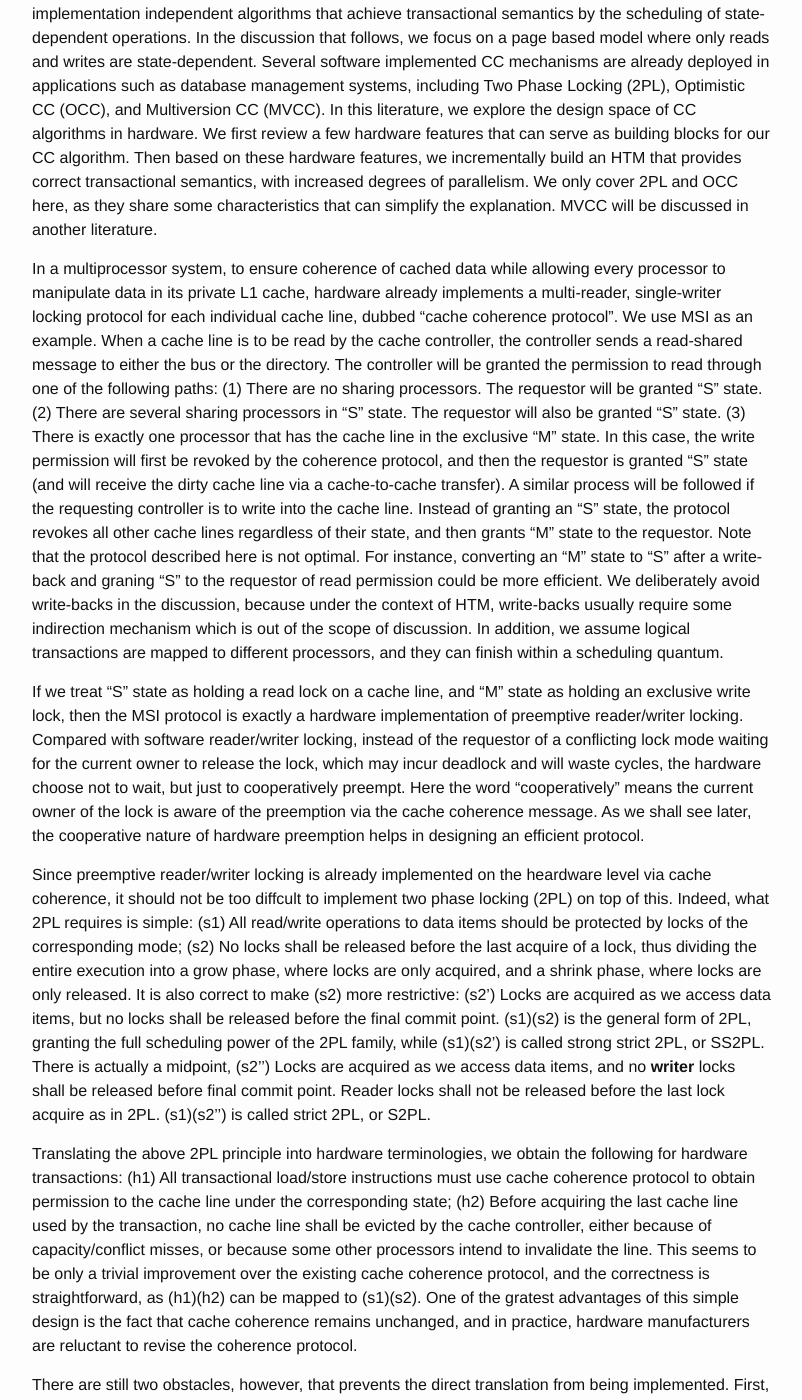
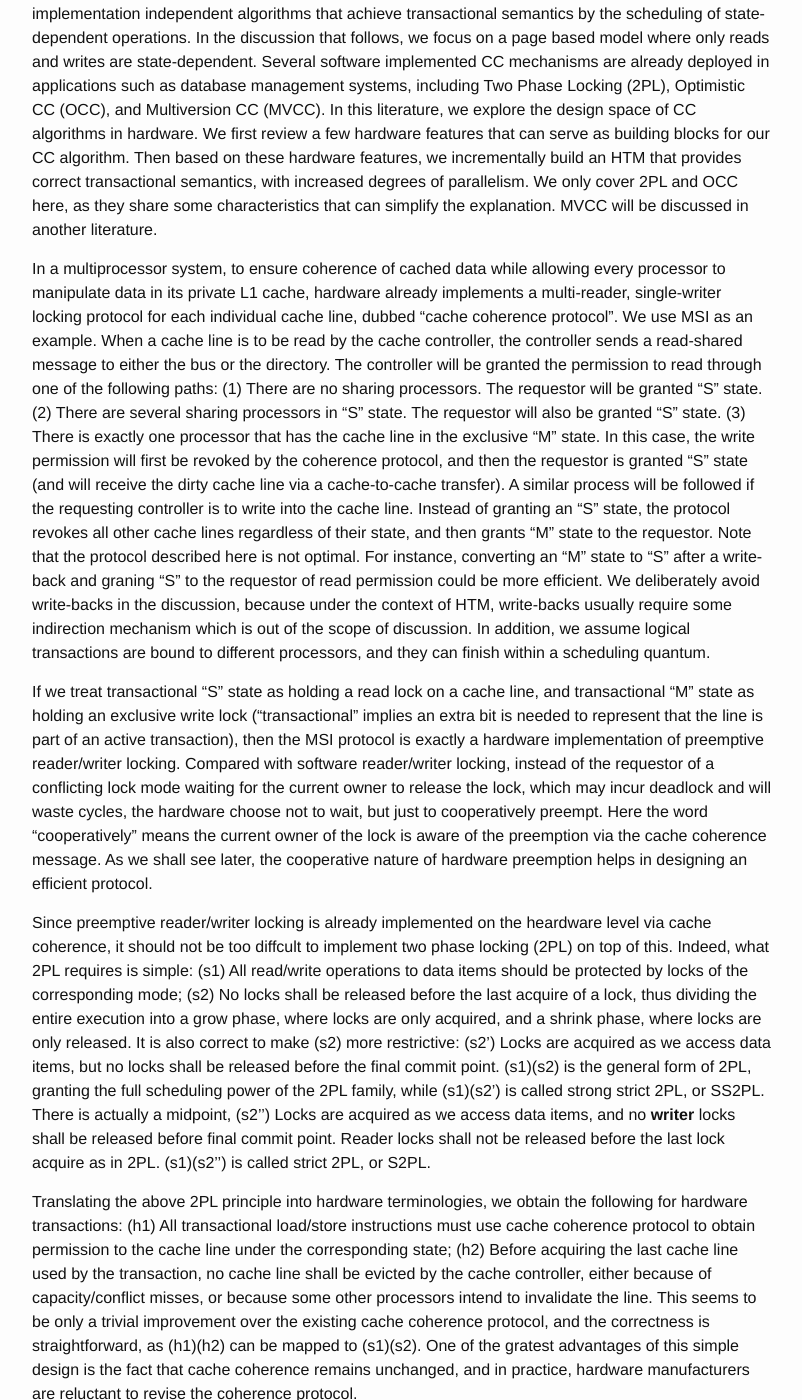
Before and after one commit to wangziqi2013/wangziqi2013.github.io, a Jekyll site: the page built from _posts/2018-03-18-HTM-Hardware-2PL-and-OCC.markdown, in a window 1280 px wide and 1400 px high, scrolled down 330 px. Shown: the whole window, without its empty margins (238-1040 px from the left). Built offline with Jekyll 4.4.1, drawn with Linux system fonts in a browser that asks for light colours; some of the changed text lies outside the part shown.

Commit message:
Small changes

```diff
--- a/_posts/2018-03-18-HTM-Hardware-2PL-and-OCC.markdown
+++ b/_posts/2018-03-18-HTM-Hardware-2PL-and-OCC.markdown
@@ -29,10 +29,11 @@ if the requesting controller is to write into the cache line. Instead of grantin
 lines regardless of their state, and then grants "M" state to the requestor. Note that the protocol described here is not optimal.
 For instance, converting an "M" state to "S" after a write-back and graning "S" to the requestor of read permission could be more
 efficient. We deliberately avoid write-backs in the discussion, because under the context of HTM, write-backs usually require some
-indirection mechanism which is out of the scope of discussion. In addition, we assume logical transactions are mapped to different
+indirection mechanism which is out of the scope of discussion. In addition, we assume logical transactions are bound to different
 processors, and they can finish within a scheduling quantum.
 
-If we treat "S" state as holding a read lock on a cache line, and "M" state as holding an exclusive write lock, then the MSI
+If we treat transactional "S" state as holding a read lock on a cache line, and transactional "M" state as holding an exclusive write
+lock ("transactional" implies an extra bit is needed to represent that the line is part of an active transaction), then the MSI
 protocol is exactly a hardware implementation of preemptive reader/writer locking. Compared with software reader/writer locking,
 instead of the requestor of a conflicting lock mode waiting for the current owner to release the lock, which may incur deadlock and
 will waste cycles, the hardware choose not to wait, but just to cooperatively preempt. Here the word "cooperatively" means the
@@ -58,7 +59,7 @@ is straightforward, as (h1)(h2) can be mapped to (s1)(s2). One of the gratest ad
 that cache coherence remains unchanged, and in practice, hardware manufacturers are reluctant to revise the coherence
 protocol.
 
-There are still two obstacles, however, that prevents the direct translation from being implemented. First, hardware locking
+There are still two obstacles, however, that prevents the above hardware 2PL design from being implemented. First, hardware locking
 is preemptive, and if two transactions conflict, i.e. one requests a cache line held by another in a conflicting state, the
 coherence protocol can do nothing but to fulfill the request, causing a 2PL violation on the latter. while software 2PL
 allows transactions to wait for a lock, on the contrary, the best that hardware can do is to abort the
@@ -66,9 +67,9 @@ violated transaction, and retry. This "abort-on-conflict" scheme is called "requ
 solution is to abort the requesting transaction. If this is to be supported, the cache coherence protocol should be
 slightly modified by adding a "negative acknowledgement" (NACK) signal. The cache line owner asserts this signal
 if a coherence request of confliting mode is received. The requestor then aborts. In general, deciding which transaction
-to abort on a conflict is non-trivial. Cares should be taken that wasted works are minimized. Some proposals introduces
-a hardware and/or software arbitrator, which takes the transaction age, priority, etc. into consideration to make
-abort decisions.
+to abort on a conflict is non-trivial. Cares should be taken that wasted works are minimized, and that there is no livelock or
+starvation. Some proposals introduces a hardware and/or software arbitrator, which takes the transaction age, priority, etc. into
+consideration to make abort decisions.
 
 In general, read validation is performed if a reader has acquired a cache line in shared mode without locking it using 2PL
 principle, i.e. the reader allows other txns to access the cache line by acquiring exclusive ownership before the reader commits.
```
